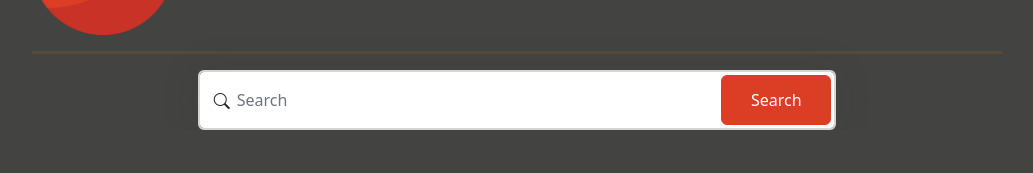
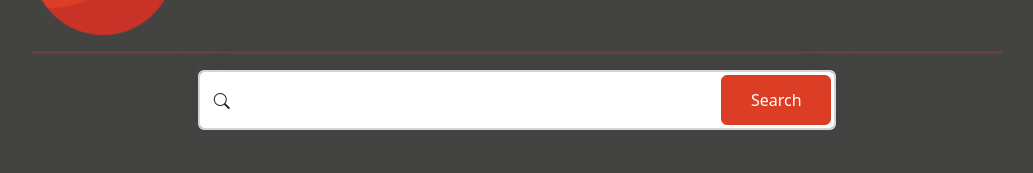
Before and after one commit to adamhrncir/marss, a Next.js app: page /search in a window 1280 px wide. Shown: the part 127-300 px from the top of the page, without its empty margins (123-1156 px from the left). Built offline with nearby package versions, Linux system fonts and the light colour scheme; a web font is replaced by a local one.

Commit message:
připraveno přesměrování na vyhledávání

```diff
--- a/app/search/page.tsx
+++ b/app/search/page.tsx
@@ -92,9 +92,12 @@
 <div className="col-md-8">
 
   <div className="search">
+  <form action="/components/rss-actions.tsx" method="post">
   <i className="bi bi-search"></i>
-    <input type="text" className="form-control" placeholder="Search"/>
-    <button type="submit" className="btn btn-primary">Search</button>
+    <input type="text" id="search" className="form-control" />
+    <button type="submit" className="btn  btn-outline-dark">Search</button>
+
+    </form>
   </div>
 
 </div>
```
